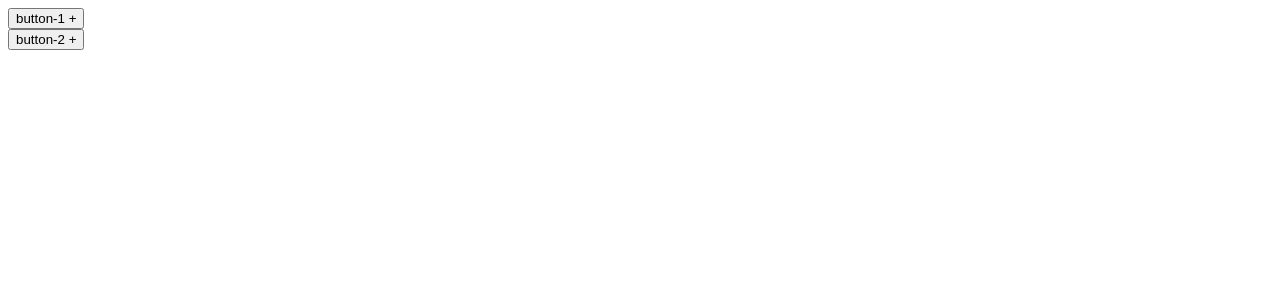
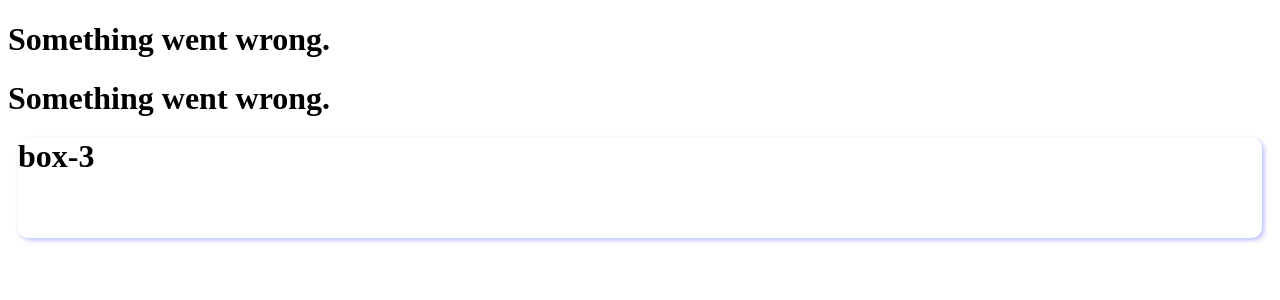
Before and after one commit to Aditya987456/Development-journey, a React (Vite) app: page / in a window 1280 px wide. Shown: the top 300 px of the page. Built offline with nearby package versions, Linux system fonts and the light colour scheme.

Commit message:
learning error boundary in react

```diff
--- a/src/App.jsx
+++ b/src/App.jsx
@@ -1,6 +1,7 @@
 import React, { useState, useEffect } from 'react';
 import Counter from './counterApp.jsx'
 import FetchingData from './fetchData.jsx';
+
 
 
 //######  (W-9.4 ) Assignment #1 - Create a LinkedIn notification component that increases by 1 every 5 seconds.
--- /dev/null
+++ b/src/ErrorBoundary.jsx
@@ -0,0 +1,39 @@
+import React from 'react';
+
+class ErrorBoundary extends React.Component {
+    constructor(props) {
+        super(props);
+        this.state = { hasError: false };
+    }
+
+    static getDerivedStateFromError(error) {
+        return { hasError: true };
+    }
+
+    componentDidCatch(error, info) {
+        console.error("Error caught:", error, info);
+    }
+
+    render() {
+        if (this.state.hasError) {
+            return <h1>Something went wrong.</h1>;
+        }
+
+        return this.props.children;
+    }
+}
+
+// const BuggyComponent = () => {
+//     throw new Error("I crashed!");
+// };
+
+// const AppErrorBoundary = () => {
+//     return (
+//         <ErrorBoundary>
+//             <BuggyComponent />
+//         </ErrorBoundary>
+//     );
+// };
+
+
+export default ErrorBoundary;
--- a/src/learningCodes.jsx
+++ b/src/learningCodes.jsx
@@ -56,19 +56,72 @@ import { useState,useEffect } from "react";
 
 // //**********************    Collapsible Section    ****************************/
 
-function Collapse({ title,children}) {
+// function Collapse({ title,children}) {
 
-    const [collapsible, setCollapsible]=useState(false)
+//     const [collapsible, setCollapsible]=useState(false)
+
+//     return(
+
+//         <div>
+
+//             <button onClick={()=>setCollapsible(!collapsible)}>
+//                 {title} {collapsible? '-':'+'}
+//             </button>
+
+//                 {collapsible && <div>{children}</div>}
+
+//         </div>
+//     )
+
+// }
+
+
+
+// function Appp() {
+
+//     return(
+
+//         <div>
+
+//             <Collapse title='button-1'>
+//                 <p>This is the result after clicking button-1</p>
+//             </Collapse>
+
+//             <Collapse title='button-2'>
+//                 <p>This is the result after clicking button-2</p>
+//             </Collapse>
+
+
+//         </div>
+//     )
+
+// }
+
+
+
+
+// //--------- -----------------------   ERROR Boundary  ---------------------------------- */
+import ErrorBoundary from './ErrorBoundary.jsx';
+
+
+const BuggyComponent = () => {
+    throw new Error("I crashed!");
+};
+
+const ParentsComponent=({children, style})=>{
 
     return(
+        <div
+        style={{
+            height:100,
+             margin:10,
+             borderRadius:10,
+             boxShadow: '2px 2px 5px rgba(14, 29, 237, 0.3)',
+             ...style
 
-        <div>
+             }}>
 
-            <button onClick={()=>setCollapsible(!collapsible)}>
-                {title} {collapsible? '-':'+'}
-            </button>
-
-                {collapsible && <div>{children}</div>}
+            {children}
 
         </div>
     )
@@ -79,18 +132,33 @@ function Collapse({ title,children}) {
 
 function Appp() {
 
+
     return(
-
         <div>
 
-            <Collapse title='button-1'>
-                <p>This is the result after clicking button-1</p>
-            </Collapse>
+            <ErrorBoundary>
+                <ParentsComponent style={{display:'flex', justifyContent:'center', alignItems:'center'}}>
+                    <h1>box-1</h1>
+                    <p><BuggyComponent/></p>
+                </ParentsComponent>
+            </ErrorBoundary>
 
-            <Collapse title='button-2'>
-                <p>This is the result after clicking button-2</p>
-            </Collapse>
 
+
+
+            <ErrorBoundary>
+                <ParentsComponent>
+                    <h1>box-2</h1>
+                    <p><BuggyComponent/></p>
+                </ParentsComponent>
+            </ErrorBoundary>
+
+
+
+
+            <ParentsComponent>
+                <h1>box-3</h1>
+            </ParentsComponent>
 
         </div>
     )
```
